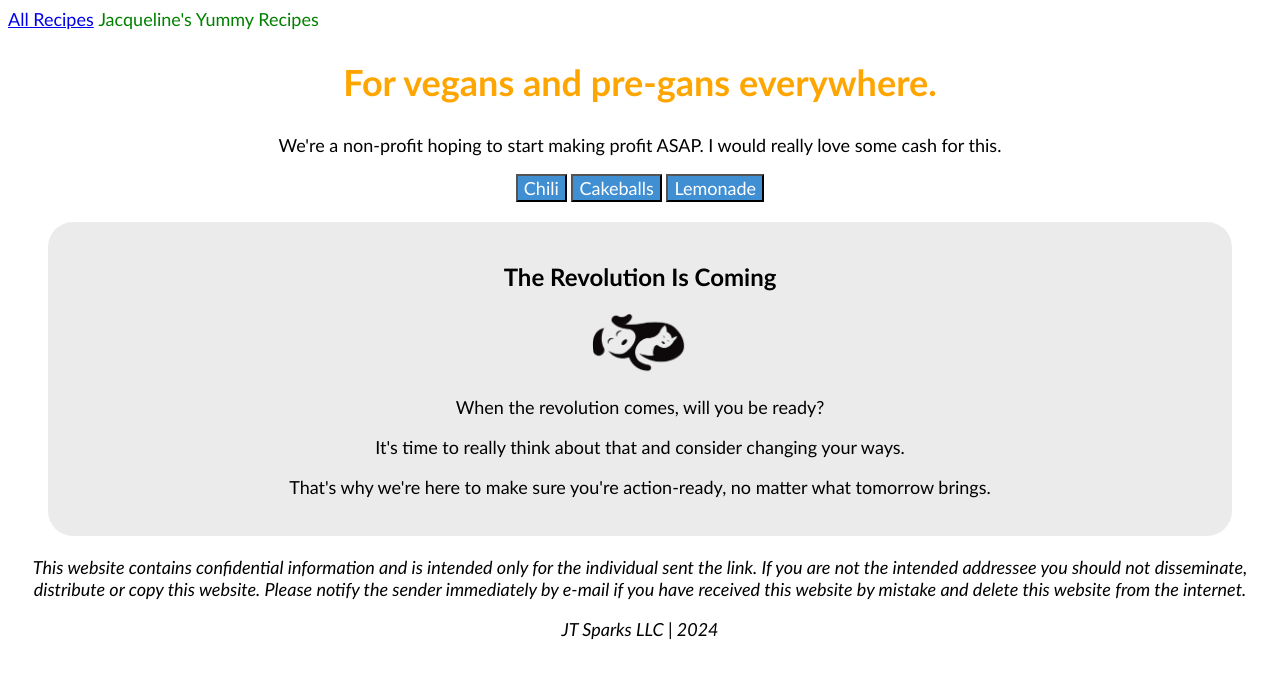
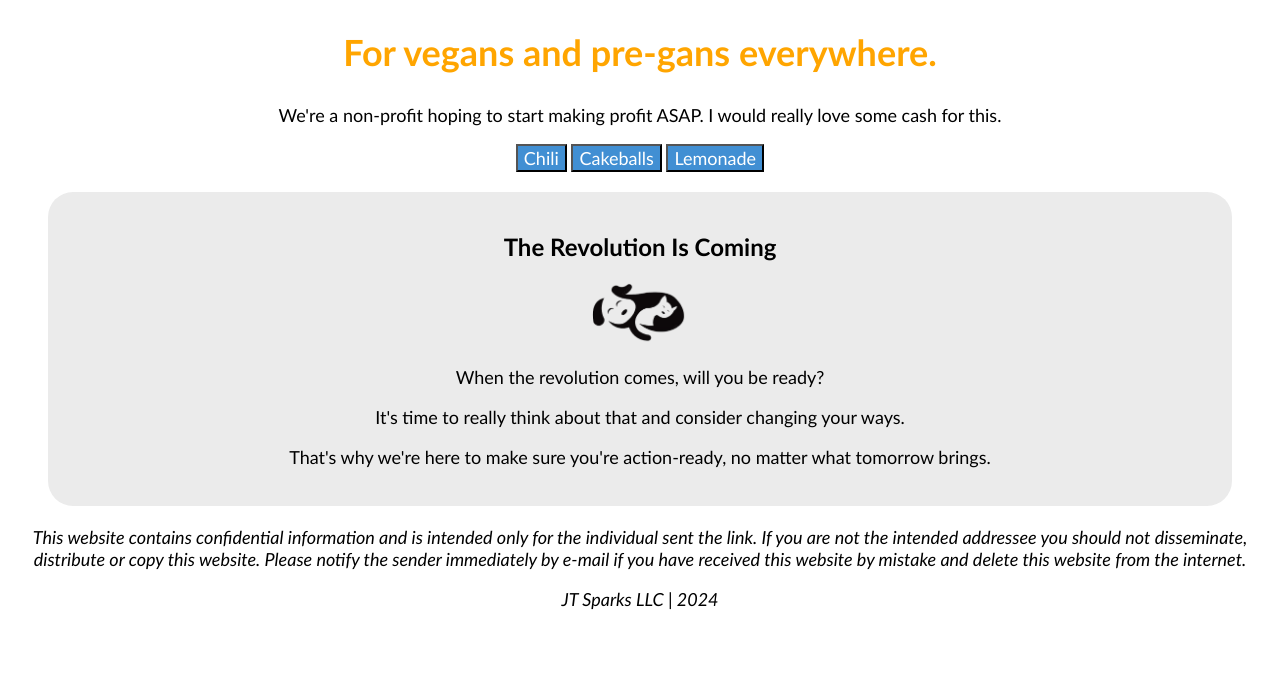
Before and after one commit to jax644/odin-recipes, a plain HTML site: page index.html in a window 1280 px wide. Drawn offline with Linux system fonts and the light colour scheme.

Commit message:
Nest nav elements into comment for future tinkering

```diff
--- a/index.html
+++ b/index.html
@@ -7,19 +7,19 @@
     <link rel="stylesheet" href="styles.css">
 </head>
 <body>
-    <nav>
+    <!-- <nav>
         <a href="recipes.html">All Recipes</a>
-        <!-- I want to center the text below.  It looks like I will need FlexBox, which I haven't learned yet -->
+        ***I want to center the text below.  It looks like I will need FlexBox, which I haven't learned yet***
         <span class="logo">Jacqueline's Yummy Recipes</span>
-        <!-- This will be a dropdown menu once I learn how to make dropdown menus -->
-            <!-- <ul>
+        ***This will be a dropdown menu once I learn how to make dropdown menus***
+            <ul>
                 <li>Meal Prep</li>
                 <li>Weeknight Dinners</li>
                 <li>High Effort Dinners</li>
                 <li>Snacketizers</li>
                 <li>Allergen-Friendly</li>
-            </ul> -->
-    </nav>
+            </ul>
+    </nav> -->
     <section class="white">
         <!-- I want to add a large image to go to the left of the header -->
          <!-- <img src="me.jpg"> -->
```
